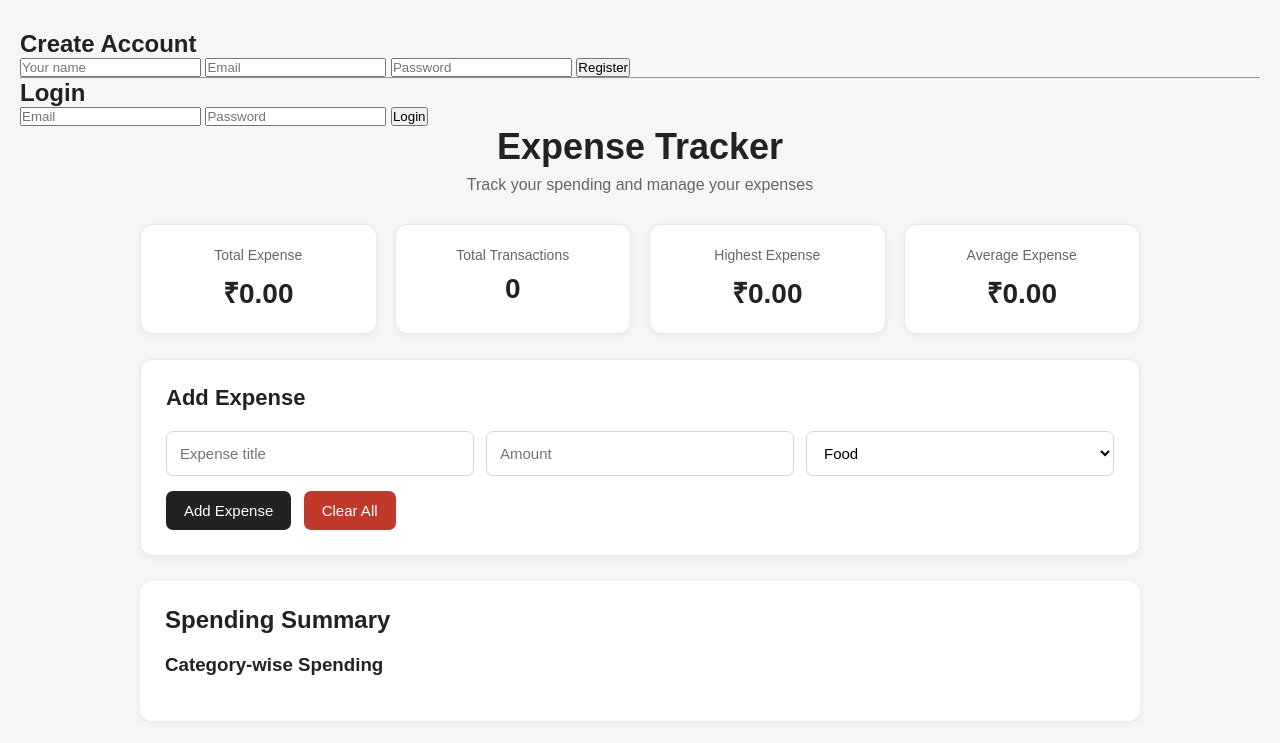
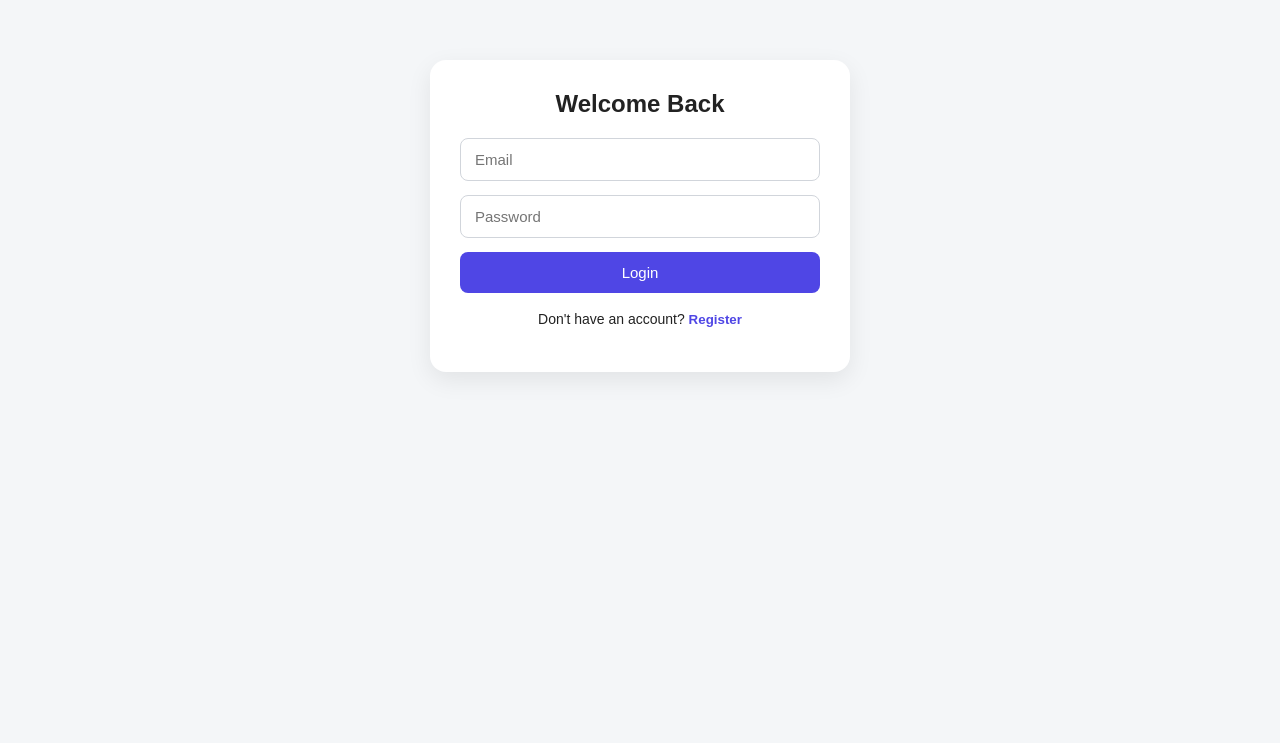
Before and after one commit to Suraj-Coder07/expense-tracker, a plain HTML site: page index.html in a window 1280 px wide. Shown: the top 743 px of the page. Drawn offline with Linux system fonts and the light colour scheme; no server answers.

Commit message:
Polish authentication UI and logout flow

```diff
--- a/index.html
+++ b/index.html
@@ -11,33 +11,76 @@
 
 <body>
 
-    <div class="auth-box">
+   <div class="auth-box">
+
+    <!-- Login Form -->
+    <div id="loginForm">
+
+        <h2>Welcome Back</h2>
+
+        <input
+            type="email"
+            id="loginEmail"
+            placeholder="Email"
+        >
+
+        <input
+            type="password"
+            id="loginPassword"
+            placeholder="Password"
+        >
+
+        <button id="loginButton">Login</button>
+
+        <p>
+            Don't have an account?
+            <button id="showRegisterButton" type="button">
+                Register
+            </button>
+        </p>
+
+    </div>
+
+
+    <!-- Register Form -->
+    <div id="registerForm" style="display: none;">
 
         <h2>Create Account</h2>
 
-        <input type="text" id="registerName" placeholder="Your name">
+        <input
+            type="text"
+            id="registerName"
+            placeholder="Your name"
+        >
 
-        <input type="email" id="registerEmail" placeholder="Email">
+        <input
+            type="email"
+            id="registerEmail"
+            placeholder="Email"
+        >
 
-        <input type="password" id="registerPassword" placeholder="Password">
+        <input
+            type="password"
+            id="registerPassword"
+            placeholder="Password"
+        >
 
         <button id="registerButton">Register</button>
 
-        <hr>
-
-        <h2>Login</h2>
-
-        <input type="email" id="loginEmail" placeholder="Email">
-
-        <input type="password" id="loginPassword" placeholder="Password">
-
-        <button id="loginButton">Login</button>
-
-        <p id="authMessage"></p>
+        <p>
+            Already have an account?
+            <button id="showLoginButton" type="button">
+                Login
+            </button>
+        </p>
 
     </div>
 
-    <div class="container">
+
+    <p id="authMessage"></p>
+
+</div>
+    <div class="container" id="dashboard" style="display: none;">
 
         <h1>Expense Tracker</h1>
         <p class="subtitle">Track your spending and manage your expenses</p>
@@ -101,6 +144,7 @@
             <button id="clearExpenses">
                 Clear All
             </button>
+            <button id="logoutButton">Logout</button>
 
         </div>
 
--- a/script.js
+++ b/script.js
@@ -48,6 +48,31 @@ const loginPassword = document.getElementById("loginPassword");
 
 const loginButton = document.getElementById("loginButton");
 
+const loginForm = document.getElementById("loginForm");
+const registerForm = document.getElementById("registerForm");
+
+const showRegisterButton = document.getElementById("showRegisterButton");
+const showLoginButton = document.getElementById("showLoginButton");
+
+const authBox = document.querySelector(".auth-box");
+const dashboard = document.getElementById("dashboard");
+const logoutButton = document.getElementById("logoutButton");
+
+logoutButton.addEventListener("click", () => {
+    localStorage.removeItem("token");
+    location.reload();
+});
+
+showRegisterButton.addEventListener("click", () => {
+    loginForm.style.display = "none";
+    registerForm.style.display = "block";
+});
+
+showLoginButton.addEventListener("click", () => {
+    registerForm.style.display = "none";
+    loginForm.style.display = "block";
+});
+
 registerButton.addEventListener("click", async () => {
 
     const name = registerName.value.trim();
@@ -80,6 +105,7 @@ registerButton.addEventListener("click", async () => {
         }
 
         authMessage.textContent = "Registration successful";
+        authMessage.className = "auth-success";
 
         registerName.value = "";
         registerEmail.value = "";
@@ -120,7 +146,10 @@ loginButton.addEventListener("click", async () => {
 
         localStorage.setItem("token", data.token);
 
-        authMessage.textContent = "Login Successful";
+        authMessage.textContent = "Login successful";
+        authMessage.className = "auth-success";
+        authBox.style.display = "none";
+        dashboard.style.display = "block";
 
         loginEmail.value = "";
         loginPassword.value = "";
@@ -629,6 +658,7 @@ retryButton.addEventListener("click", () => {
     getExpenses();
 })
 
+
 async function getExpenses() {
     loadingMessage.style.display = "block";
     errorMessage.style.display = "none";
@@ -661,4 +691,12 @@ async function getExpenses() {
     }
 }
 
-getExpenses();
+// getExpenses();
+
+const token = localStorage.getItem("token");
+
+if (token) {
+    authBox.style.display = "none";
+    dashboard.style.display = "block";
+    getExpenses();
+}
--- a/style.css
+++ b/style.css
@@ -412,3 +412,92 @@ MOBILE
 .empty-state small {
     color: #999;
 }
+
+
+.auth-box {
+    width: 100%;
+    max-width: 420px;
+    margin: 30px auto;
+    padding: 30px;
+    background: #ffffff;
+    border-radius: 16px;
+    box-shadow: 0 8px 25px rgba(0, 0, 0, 0.08);
+}
+
+.auth-box h2 {
+    text-align: center;
+    margin-bottom: 20px;
+}
+
+.auth-box input {
+    width: 100%;
+    padding: 12px 14px;
+    margin-bottom: 14px;
+    border: 1px solid #d1d5db;
+    border-radius: 8px;
+    font-size: 15px;
+    box-sizing: border-box;
+}
+
+.auth-box input:focus {
+    outline: none;
+    border-color: #4f46e5;
+}
+
+.auth-box > div > button {
+    width: 100%;
+    padding: 12px;
+    border: none;
+    border-radius: 8px;
+    background: #4f46e5;
+    color: white;
+    font-size: 15px;
+    cursor: pointer;
+}
+
+.auth-box > div > button:hover {
+    background: #4338ca;
+}
+
+.auth-box p {
+    text-align: center;
+    margin-top: 18px;
+    font-size: 14px;
+}
+
+.auth-box p button {
+    border: none;
+    background: none;
+    color: #4f46e5;
+    font-weight: 600;
+    cursor: pointer;
+    padding: 0;
+}
+
+.auth-box p button:hover {
+    text-decoration: underline;
+}
+
+#authMessage {
+    text-align: center;
+    margin-top: 15px;
+    font-weight: 500;
+}
+
+.auth-success {
+    color: #16a34a;
+}
+
+.auth-error {
+    color: #dc2626;
+}
+
+input[type="number"]::-webkit-inner-spin-button,
+input[type="number"]::-webkit-outer-spin-button {
+    -webkit-appearance: none;
+    margin: 0;
+}
+
+input[type="number"] {
+    -moz-appearance: textfield;
+}
```
